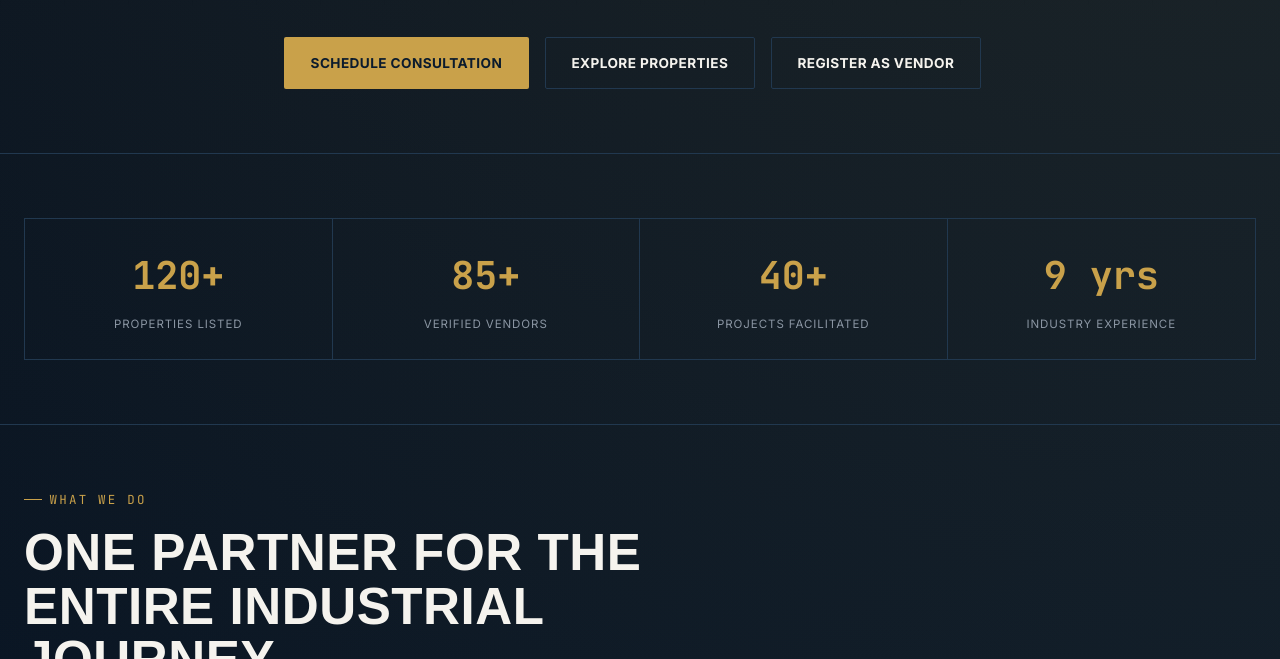
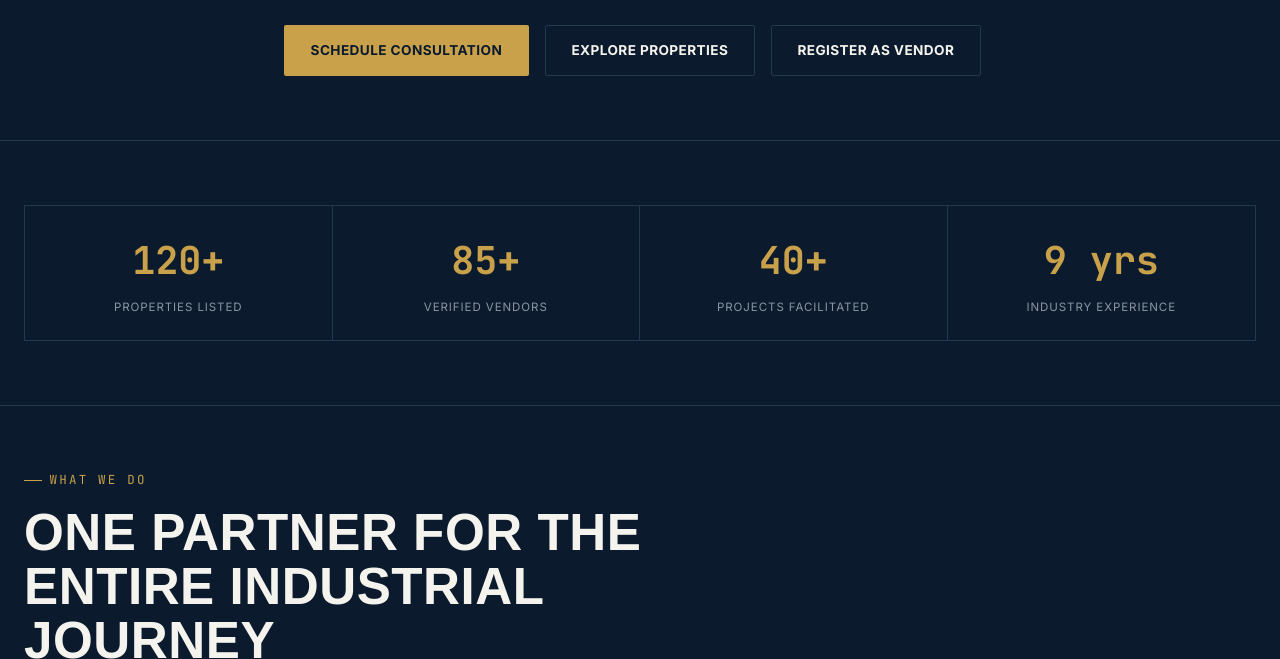
Before and after one commit to ShubhamGS0910/Art-X, a plain HTML site: page index.html in a window 1280 px wide. Shown: the part 869-1528 px from the top of the page. Drawn offline with Linux system fonts and the light colour scheme; a web font is replaced by a local one.

Commit message:
main.css

```diff
--- a/css/main.css
+++ b/css/main.css
@@ -43,7 +43,7 @@ html{ scroll-behavior: smooth; }
   *,*::before,*::after{ animation-duration: 0.001ms !important; animation-iteration-count: 1 !important; transition-duration: 0.001ms !important; scroll-behavior: auto !important; }
 }
 
-/* body{
+body{
   margin:0;
   background: var(--navy-deep);
   color: var(--paper);
@@ -51,40 +51,6 @@ html{ scroll-behavior: smooth; }
   font-size: 16px;
   line-height: 1.6;
   -webkit-font-smoothing: antialiased;
-} */
-body{
-margin: 0;
-min-height: 100vh;
-
-/* Premium Industrial Gradient */
-background:
-radial-gradient(circle at top right,
-rgba(212,175,55,0.12) 0%,
-transparent 25%),
-radial-gradient(circle at bottom left,
-rgba(255,255,255,0.04) 0%,
-transparent 30%),
-linear-gradient(
-135deg,
-#07111f 0%,
-#0d1b2a 35%,
-#132238 65%,
-#1b2d45 100%
-);
-
-color: #f8fafc;
-
-font-family: "Inter", "Poppins", sans-serif;
-
-font-size: 16px;
-line-height: 1.7;
-font-weight: 400;
-
--webkit-font-smoothing: antialiased;
--moz-osx-font-smoothing: grayscale;
-
-overflow-x: hidden;
-position: relative;
 }
 
 /* Luxury Background Pattern */
```
